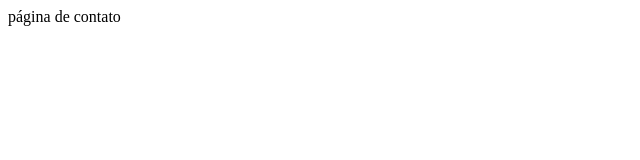
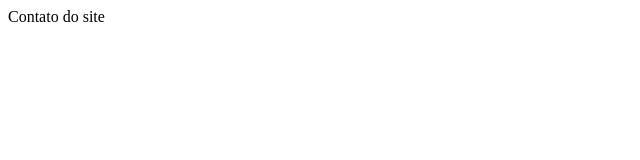
Before and after one commit to JuMurak/teste, a plain HTML site: page contato.html in a window 1280 px wide. Shown: the full height of the page, 0-640 px from the left. Drawn offline with Linux system fonts and the light colour scheme.

Commit message:
alteração finalzona da página de contato closes #2

```diff
--- a/contato.html
+++ b/contato.html
@@ -6,6 +6,6 @@
     <title>Document</title>
 </head>
 <body>
-    <p1>página de contato</p1>
+    <p1>Contato do site</p1>
 </body>
 </html>
```
